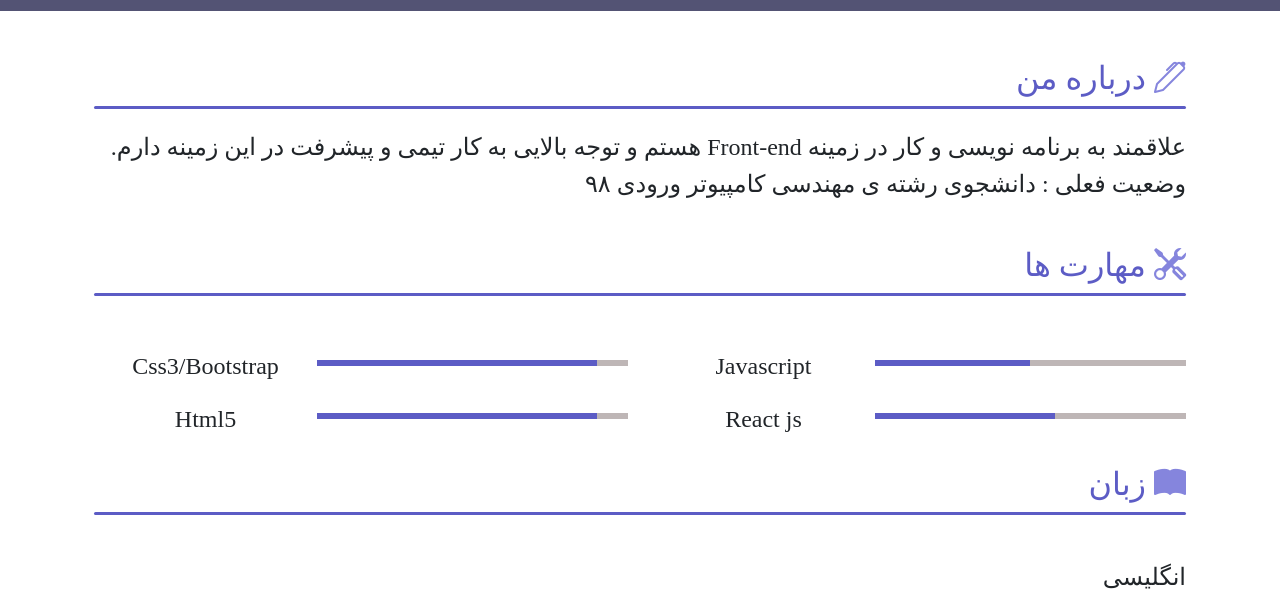
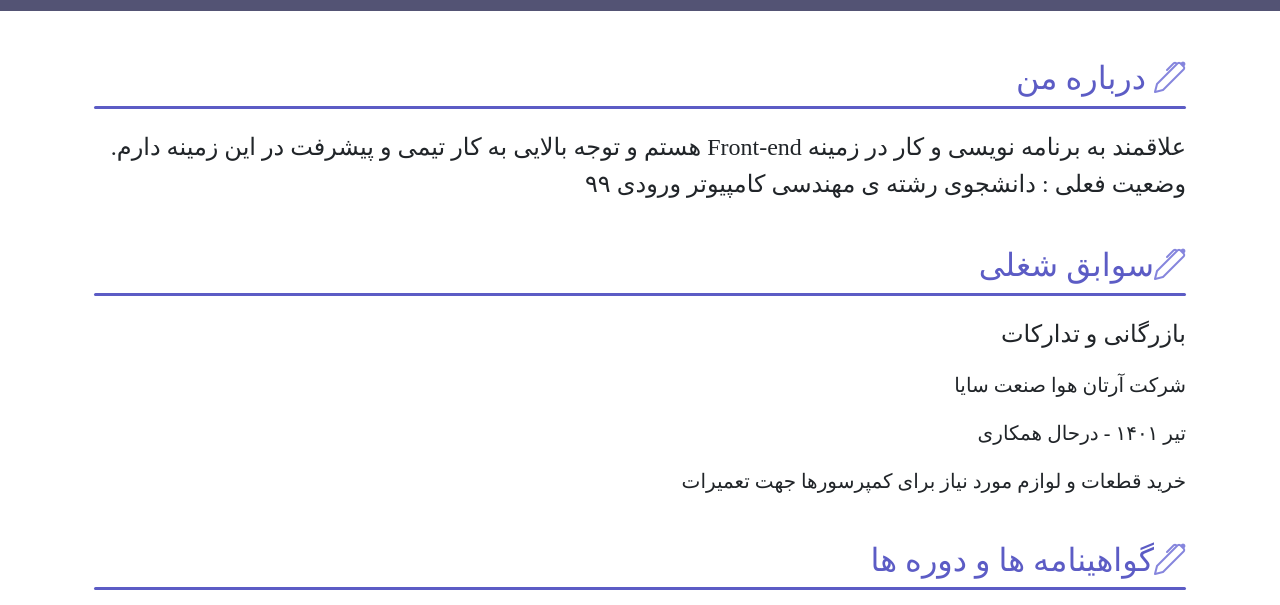
Before and after one commit to fatemehmoradbeigi/CV, a plain HTML site: page index.html in a window 1280 px wide. Shown: the part 185-790 px from the top of the page. Drawn offline with nearby package versions, Linux system fonts and the light colour scheme; a web font is replaced by a local one.

Commit message:
index.html and main.css added

```diff
--- a/index.html
+++ b/index.html
@@ -56,11 +56,31 @@
                     <h2 class="color"><i class="bi bi-pen icone"></i> درباره من</h2>
                     <div class=" line mt-2"></div>
                     <h4 class="about-me mt-4">علاقمند به برنامه نویسی و کار در زمینه Front-end هستم و توجه بالایی به کار تیمی و پیشرفت در این زمینه دارم.</h4>
-                    <h4>وضعیت فعلی : دانشجوی رشته ی مهندسی کامپیوتر ورودی ۹۸</h4>
+                    <h4>وضعیت فعلی : دانشجوی رشته ی مهندسی کامپیوتر ورودی ۹۹</h4>
 
                 </div>
 
                 <div class="main2 container mt-5">
+
+                    <h2 class="color"><i class="bi bi-pen icone"></i>سوابق شغلی</h2>
+                    <div class=" line mt-2"></div>
+                    <h4 class="about-me mt-4 ">بازرگانی و تدارکات</h4>
+                    <h5 class="about-me mt-4">شرکت آرتان هوا صنعت سایا</h5>
+                    <h5 class="about-me mt-4">تیر ۱۴۰۱ - درحال همکاری</h5>
+                    <h5 class="about-me mt-4">خرید قطعات و لوازم مورد نیاز برای کمپرسورها جهت تعمیرات</h5>
+
+                </div>
+
+                <div class="main3  container mt-5">
+
+                    <h2 class="color"><i class="bi bi-pen icone"></i>گواهینامه ها و دوره ها</h2>
+                    <div class=" line mt-2"></div>
+                    <h4 class="about-me mt-4"><a href="http://mftplus.ir/verifycertificate?nationalcode=3950518819&code=1534480">برای مشاهده گواهینامه اینجا کلیک کنید.</a></h4>
+
+
+                </div>
+
+                <div class="main4 container mt-5">
 
                     <h2 class="color"><i class="bi bi-tools icone"></i> مهارت ها</h2>
                     <div class=" line mt-2"></div>
@@ -143,7 +163,7 @@
 
                 </div>
 
-                <div class="main3 container mt-3">
+                <div class="main5 container mt-3">
 
                     <h2 class="color"><i class="bi bi-book-fill icone"></i> زبان</h2>
                     <div class=" line mt-2"></div>
@@ -165,7 +185,7 @@
 
                 </div>
 
-                <div class="main4 container mt-5">
+                <div class="main6 container mt-5">
 
                     <h2 class="color "><i class="bi bi-clipboard-fill icone "></i> نمونه کار</h2>
                     <div class=" line mt-2 "></div>
```
